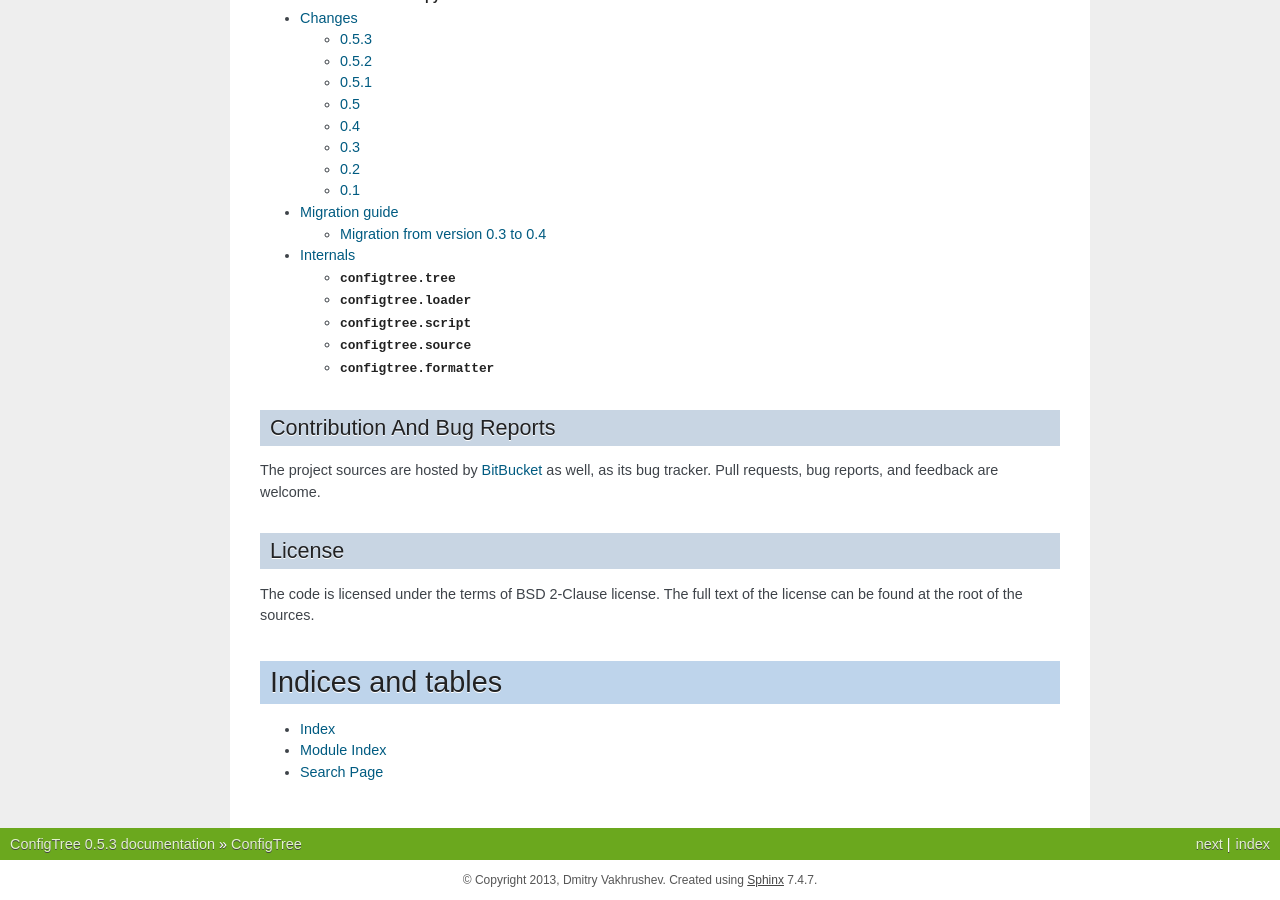
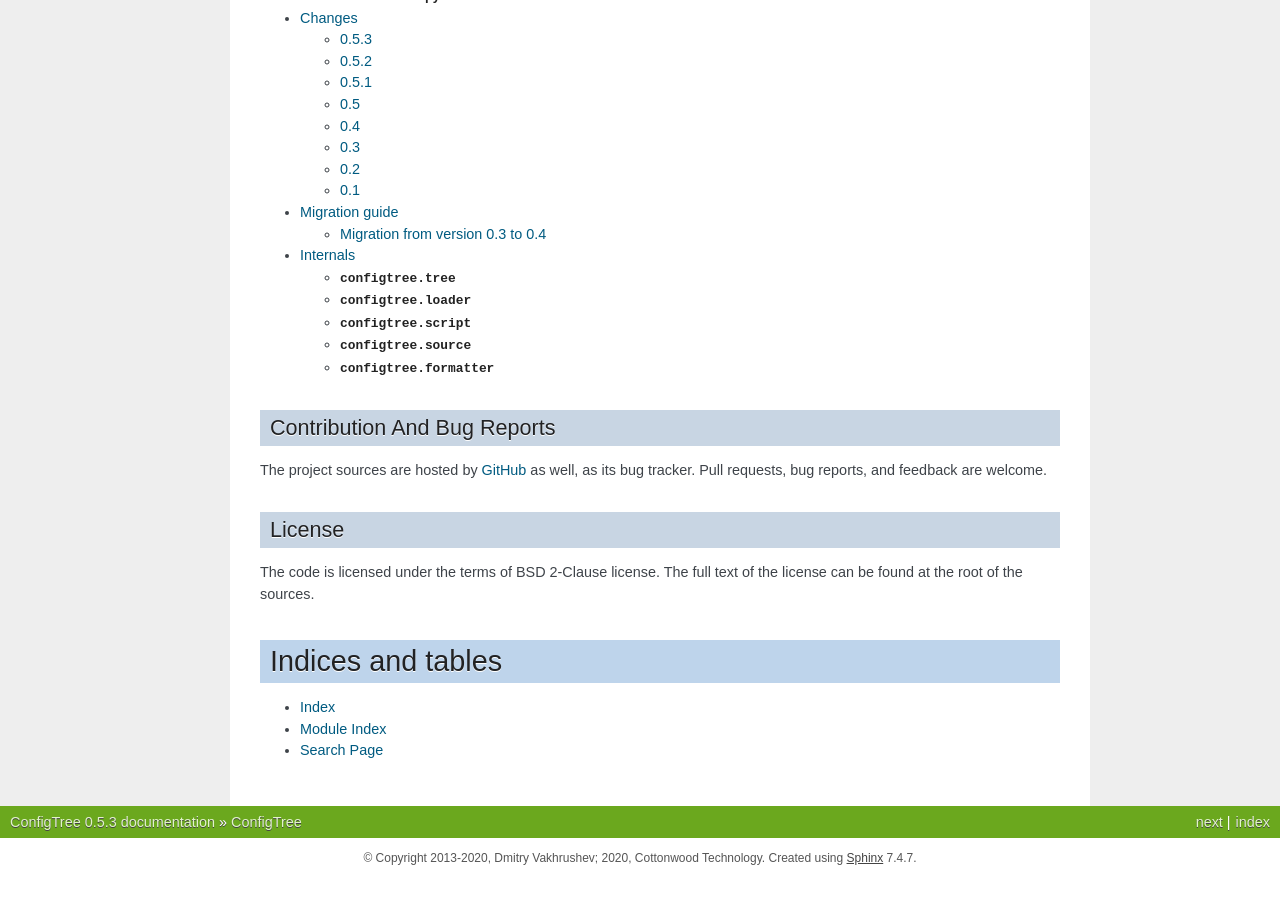
Before and after one commit to StudioEtrange/ConfigTree, a Sphinx documentation site: the page built from docs/index.rst, in a window 1280 px wide and 900 px high, scrolled down 802 px. Built offline with Sphinx 7.4.7, drawn with Linux system fonts in a browser that asks for light colours; after the commit the page ends 1680 px from its top, so only the background shows below that.

Commit message:
Updated legal and contact info

```diff
--- a/configtree/__init__.py
+++ b/configtree/__init__.py
@@ -16,7 +16,7 @@ __all__ = [
     "Pipeline",
 ]
 __version__ = "0.5.3"
-__author__ = "Dmitry Vakhrushev <self@kr41.net>"
+__author__ = "Cottonwood Technology <info@cottonwood.tech>"
 __license__ = "BSD"
 
 
--- a/docs/conf.py
+++ b/docs/conf.py
@@ -45,7 +45,7 @@ master_doc = "index"
 
 # General information about the project.
 project = u"ConfigTree"
-copyright = u"2013, Dmitry Vakhrushev"
+copyright = u"2013-2020, Dmitry Vakhrushev; 2020, Cottonwood Technology"
 
 # The version info for the project you're documenting, acts as replacement for
 # |version| and |release|, also used in various other places throughout the
--- a/docs/getting_started.rst
+++ b/docs/getting_started.rst
@@ -5,8 +5,6 @@ The following tutorial demonstrates basic usage of ConfigTree.
 It covers all features, but does not explain them in details.
 It is enough to start using ConfigTree within your project,
 however more detailed explanation will be given in the :ref:`next section <advanced_usage>`.
-
-.. _the sources: https://bitbucket.org/kr41/configtree/src
 
 
 Installation
--- a/docs/index.rst
+++ b/docs/index.rst
@@ -42,10 +42,10 @@ in the same way.
 Contribution And Bug Reports
 ----------------------------
 
-The project sources are hosted by BitBucket_ as well, as its bug tracker.
+The project sources are hosted by GitHub_ as well, as its bug tracker.
 Pull requests, bug reports, and feedback are welcome.
 
-.. _BitBucket: https://bitbucket.org/kr41/configtree
+.. _GitHub: https://github.com/Cottonwood-Technology/ConfigTree
 
 
 License
```
Also changed, not shown: setup.py (+3 -4 lines), LICENSE.txt.
